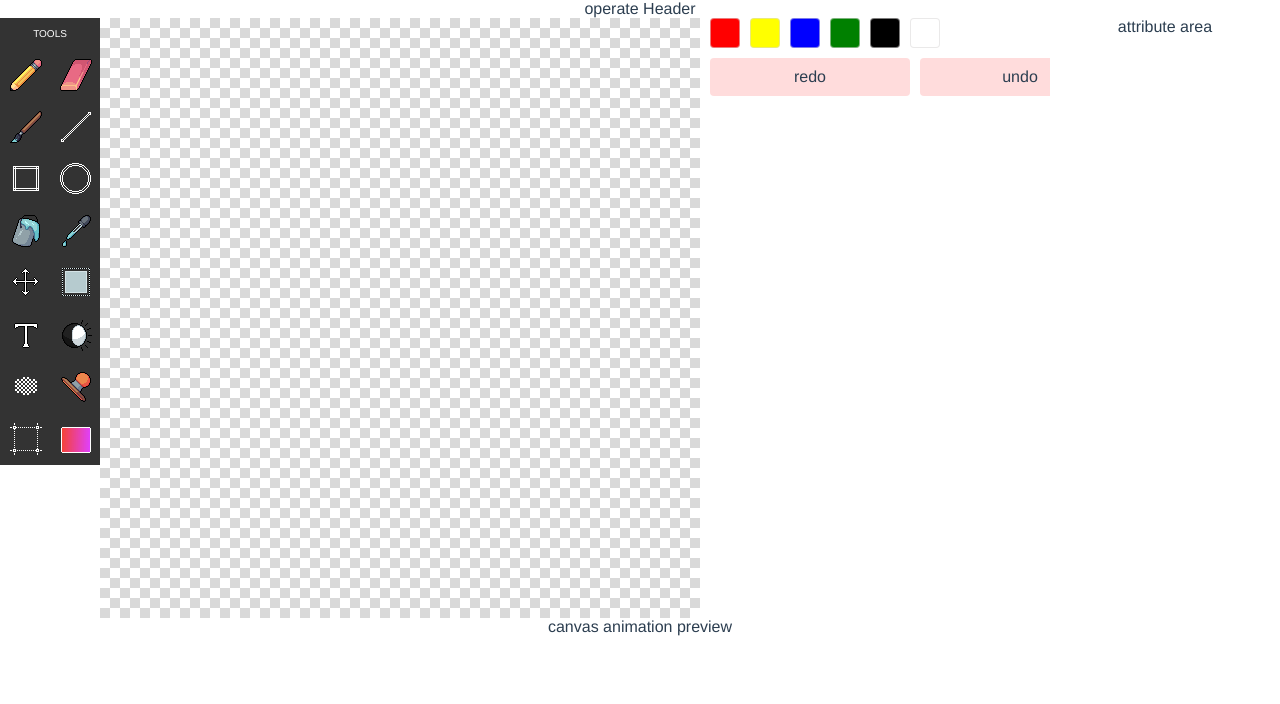
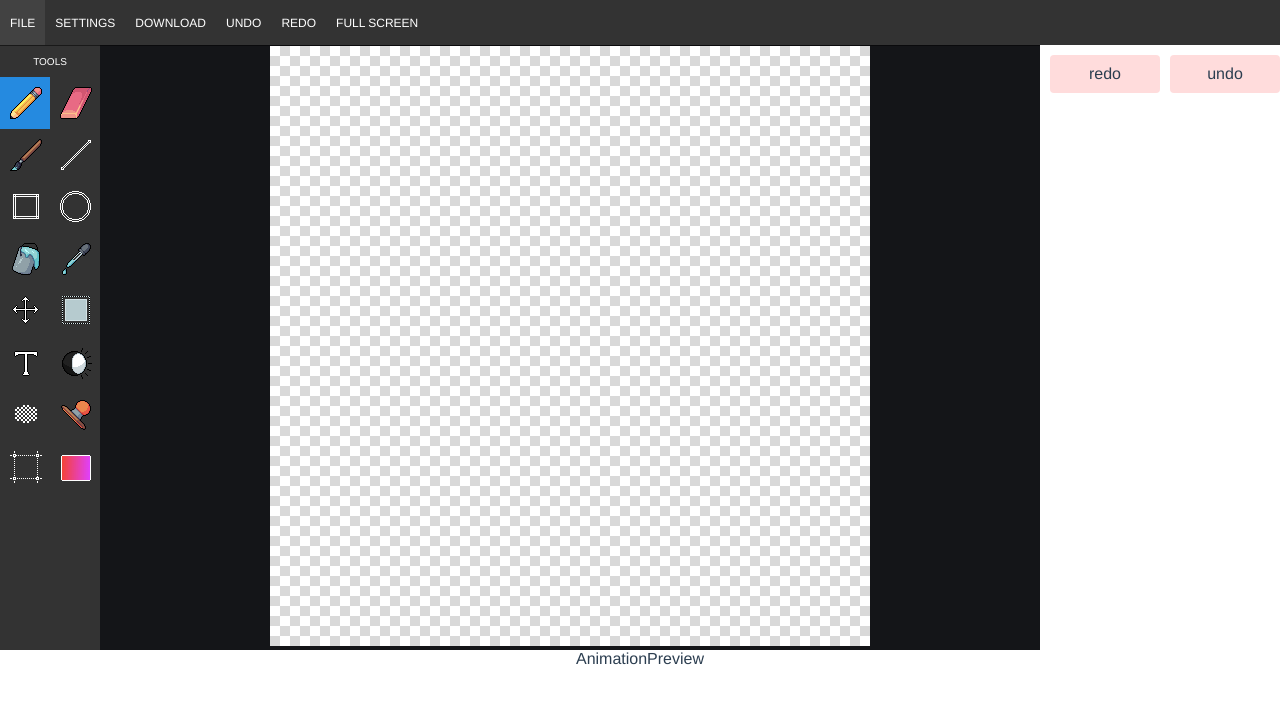
Before and after one commit to vecxqz/pixel-drawing-board, a Vue app in the folder pixel-art/: page / in a window 1280 px wide. Shown: the top 704 px of the page. Built offline with nearby package versions, Linux system fonts and the light colour scheme.

Commit message:
feat:画布布局

```diff
--- a/pixel-art/src/App.vue
+++ b/pixel-art/src/App.vue
@@ -1,6 +1,4 @@
 <template>
-  <!-- <div id="nav">
-  </div> -->
   <router-view />
 </template>
 
@@ -19,18 +17,6 @@ html {
   color: #2c3e50;
 }
 
-#nav {
-  padding: 30px;
-}
-
-#nav a {
-  font-weight: bold;
-  color: #2c3e50;
-}
-
-#nav a.router-link-exact-active {
-  color: #42b983;
-}
 ul {
   list-style: none;
   padding: 0;
--- /dev/null
+++ b/pixel-art/src/components/AnimationPreview.vue
@@ -0,0 +1,11 @@
+<template>
+  <div>AnimationPreview</div>
+</template>
+
+<script>
+export default {
+  name:'AnimationPreview',
+};
+</script>
+
+<style></style>
--- a/pixel-art/src/components/Canvas.vue
+++ b/pixel-art/src/components/Canvas.vue
@@ -1,27 +1,12 @@
 <template>
-  <div class="box">
+  <div id="canvas">
     <canvas ref="canvas" :width="board.width" :height="board.height"></canvas>
-    <div class="tools">
-      <div class="color-choose">
-        <ul>
-          <li
-            v-for="color in colors"
-            :key="color"
-            :style="{ backgroundColor: color, height: '30px', width: '30px' }"
-            @click="colorSetByChoose(color)"
-          />
-        </ul>
-      </div>
-      <div class="btn-group-operator">
-        <div class="btn-operator" @click="redo()">redo</div>
-        <div class="btn-operator" @click="undo()">undo</div>
-      </div>
-    </div>
   </div>
 </template>
 
 <script lang="ts">
 export default {
+  name: "Canvas",
   data() {
     return {
       mouseDown: false,
@@ -303,38 +288,9 @@ export default {
 };
 </script>
 
-<style scoped>
-.btn-group-operator {
-  margin-top: 10px;
-  display: flex;
-}
-.btn-operator {
-  display: flex;
-  justify-content: center;
-  width: 200px;
-  padding: 10px;
-  border-radius: 4px;
-  background: rgb(255, 220, 220);
-}
-.btn-operator:last-of-type {
-  margin-left: 10px;
-}
-.box {
-  display: flex;
-}
-.tools {
-  margin-left: 10px;
-}
-ul {
-  padding: 0;
-  list-style: none;
-}
-.color-choose ul {
-  display: flex;
-}
-.color-choose ul li {
-  border: 1px solid rgba(218, 216, 216, 0.567);
-  border-radius: 4px;
-  margin-right: 10px;
+<style lang="scss" scoped>
+#canvas {
+  border-top: 1px solid rgba(0,0,0,.5);
+  background-color: #141518;
 }
 </style>
--- /dev/null
+++ b/pixel-art/src/components/CanvasAttribute.vue
@@ -0,0 +1,60 @@
+<template>
+  <div class="tools">
+    <div class="color-choose">
+      <ul>
+        <li
+          v-for="color in colors"
+          :key="color"
+          :style="{ backgroundColor: color, height: '30px', width: '30px' }"
+          @click="colorSetByChoose(color)"
+        />
+      </ul>
+    </div>
+    <div class="btn-group-operator">
+      <div class="btn-operator" @click="redo()">redo</div>
+      <div class="btn-operator" @click="undo()">undo</div>
+    </div>
+  </div>
+</template>
+
+<script>
+export default {
+  name: "CanvasAttribute"
+};
+</script>
+
+<style lang="scss" scoped>
+.btn-group-operator {
+  margin-top: 10px;
+  display: flex;
+}
+.btn-operator {
+  display: flex;
+  justify-content: center;
+  width: 200px;
+  padding: 10px;
+  border-radius: 4px;
+  background: rgb(255, 220, 220);
+}
+.btn-operator:last-of-type {
+  margin-left: 10px;
+}
+.box {
+  display: flex;
+}
+.tools {
+  margin-left: 10px;
+}
+ul {
+  padding: 0;
+  list-style: none;
+}
+.color-choose ul {
+  display: flex;
+}
+.color-choose ul li {
+  border: 1px solid rgba(218, 216, 216, 0.567);
+  border-radius: 4px;
+  margin-right: 10px;
+}</style
+>>
--- a/pixel-art/src/components/ToolBar.vue
+++ b/pixel-art/src/components/ToolBar.vue
@@ -1,68 +1,107 @@
 <template>
-  <div class="toolbar">
+  <div id="toolbar">
     <div class="title">TOOLS</div>
     <ul class="toolbar-list">
-      <li id="tool-pecil" class="toolbar-item">
-        <div class="toolbar-icon" title="Pecil Tool"></div>
-      </li>
-      <li id="tool-eraser" class="toolbar-item">
-        <div class="toolbar-icon" title="Eraser Tool"></div>
-      </li>
-      <li id="tool-brush" class="toolbar-item">
-        <div class="toolbar-icon" title="Brush Tool"></div>
-      </li>
-      <li id="tool-line" class="toolbar-item">
-        <div class="toolbar-icon" title="Line Tool"></div>
-      </li>
-      <li id="tool-square" class="toolbar-item">
-        <div class="toolbar-icon" title="Square Tool"></div>
-      </li>
-      <li id="tool-circle" class="toolbar-item">
-        <div class="toolbar-icon" title="Circle Tool"></div>
-      </li>
-      <li id="tool-bucket" class="toolbar-item">
-        <div class="toolbar-icon" title="Bucket Tool"></div>
-      </li>
-      <li id="tool-color-picker" class="toolbar-item">
-        <div class="toolbar-icon" title="Color Picker Tool"></div>
-      </li>
-      <li id="tool-move" class="toolbar-item">
-        <div class="toolbar-icon" title="Move Tool"></div>
-      </li>
-      <li id="tool-select" class="toolbar-item">
-        <div class="toolbar-icon" title="Select Tool"></div>
-      </li>
-      <li id="tool-text" class="toolbar-item">
-        <div class="toolbar-icon" title="Text Tool"></div>
-      </li>
-      <li id="tool-lighten-darken" class="toolbar-item">
-        <div class="toolbar-icon" title="Lighten/Darken Tool"></div>
-      </li>
-      <li id="tool-dithering" class="toolbar-item">
-        <div class="toolbar-icon" title="Dithering Tool"></div>
-      </li>
-      <li id="tool-stamp" class="toolbar-item">
-        <div class="toolbar-icon" title="Stamp Tool"></div>
-      </li>
-      <li id="tool-crop" class="toolbar-item">
-        <div
-          class="toolbar-icon"
-          title="Crop Tool - Resize Drawing Canvas"
-        ></div>
-      </li>
-      <li id="tool-gradient" class="toolbar-item">
-        <div class="toolbar-icon" title="Gradient Tool"></div>
+      <li
+        class="toolbar-item"
+        :class="{ active: toolActiveIndex === index }"
+        v-for="(tool, index) in tools"
+        :title="tool.title"
+        :id="tool.id"
+        :key="tool.id"
+        @click="toolSelect(index, $event)"
+      >
+        <div class="toolbar-icon"></div>
       </li>
     </ul>
   </div>
 </template>
 
 <script>
-export default {};
+export default {
+  name: "ToolBar",
+  data() {
+    return {
+      toolActiveIndex: 0,
+      tools: [
+        {
+          id: "tool-pecil",
+          title: "Pecil Tool"
+        },
+        {
+          id: "tool-eraser",
+          title: "Eraser Tool"
+        },
+        {
+          id: "tool-brush",
+          title: "Brush Tool"
+        },
+        {
+          id: "tool-line",
+          title: "Line Tool"
+        },
+        {
+          id: "tool-square",
+          title: "Square Tool"
+        },
+        {
+          id: "tool-circle",
+          title: "Circle Tool"
+        },
+        {
+          id: "tool-bucket",
+          title: "Bucket Tool"
+        },
+        {
+          id: "tool-color-picker",
+          title: "Color Picker Tool"
+        },
+        {
+          id: "tool-move",
+          title: "Move Tool"
+        },
+        {
+          id: "tool-select",
+          title: "Select Tool"
+        },
+        {
+          id: "tool-text",
+          title: "Text Tool"
+        },
+        {
+          id: "tool-lighten-darken",
+          title: "Lighten/Darken Tool"
+        },
+        {
+          id: "tool-dithering",
+          title: "Dithering Tool"
+        },
+        {
+          id: "tool-stamp",
+          title: "Stamp Tool"
+        },
+        {
+          id: "tool-crop",
+          title: "Crop Tool - Resize Drawing Canvas"
+        },
+        {
+          id: "tool-gradient",
+          title: "Gradient Tool"
+        }
+      ]
+    };
+  },
+  methods: {
+    toolSelect(index) {
+      this.toolActiveIndex = index;
+    }
+  }
+};
 </script>
 
 <style lang="scss" scoped>
-.toolbar {
+#toolbar {
+  border-top: 1px solid rgba(0, 0, 0, 0.5);
   background-color: #333;
   .title {
     color: #fff;
@@ -83,6 +122,9 @@ export default {};
   cursor: pointer;
   &:hover {
     background-color: rgba(255, 255, 255, 0.075);
+  }
+  &.active {
+    background-color: rgba(37, 138, 224, 1);
   }
 }
 .toolbar-icon {
--- /dev/null
+++ b/pixel-art/src/components/ToolHeader.vue
@@ -0,0 +1,43 @@
+<template>
+  <div id="toolHeader">
+    <ul class="dis-flex operators">
+      <li class="operator-item">FILE</li>
+      <li class="operator-item">SETTINGS</li>
+      <li class="operator-item">DOWNLOAD</li>
+      <li class="operator-item">UNDO</li>
+      <li class="operator-item">REDO</li>
+      <li class="operator-item">FULL SCREEN</li>
+    </ul>
+  </div>
+</template>
+
+<script>
+export default {
+  name: "ToolHeader"
+};
+</script>
+
+<style lang="scss" scoped>
+#toolHeader {
+  height: 45px;
+  color: #fff;
+  background-color: #333;
+}
+.dis-flex {
+  display: flex;
+}
+.operators {
+  height: 100%;
+  font-size: 12px;
+}
+.operator-item {
+  display: flex;
+  align-items: center;
+  height: 100%;
+  padding: 0 10px;
+  cursor: pointer;
+  &:hover {
+    background-color: rgba(255, 255, 255, 0.075);
+  }
+}
+</style>
--- a/pixel-art/src/views/Draw.vue
+++ b/pixel-art/src/views/Draw.vue
@@ -1,25 +1,25 @@
 <template>
-  <div>operate Header</div>
+  <ToolHeader />
   <div class="dis-flex">
-    <div class="area-tool">
-      <ToolBar />
-    </div>
-    <div class="area-canvas">
-      <PixleCanvas />
-    </div>
-    <div class="area-attribute">
-      attribute area
-    </div>
+    <ToolBar class="area-tool" />
+    <PixleCanvas class="area-canvas" />
+    <CanvasAttribute class="area-attribute" />
   </div>
-  <div>canvas animation preview</div>
+  <AnimationPreview />
 </template>
 <script>
 import PixleCanvas from "@/components/Canvas.vue";
+import ToolHeader from "@/components/ToolHeader.vue";
 import ToolBar from "@/components/ToolBar.vue";
+import CanvasAttribute from "@/components/CanvasAttribute.vue";
+import AnimationPreview from "@/components/AnimationPreview.vue";
 export default {
   components: {
     PixleCanvas,
-    ToolBar
+    ToolBar,
+    CanvasAttribute,
+    ToolHeader,
+    AnimationPreview
   }
 };
 </script>
```
